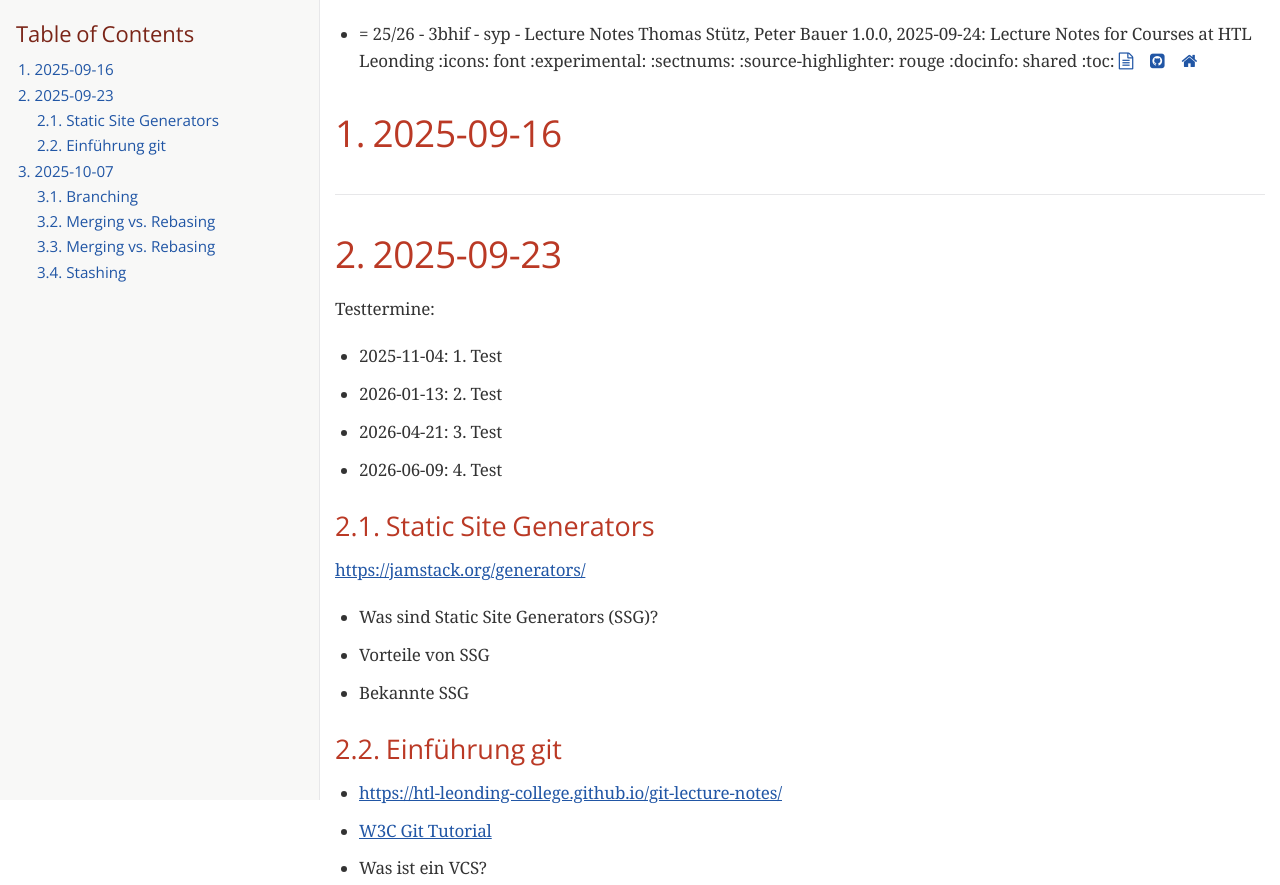
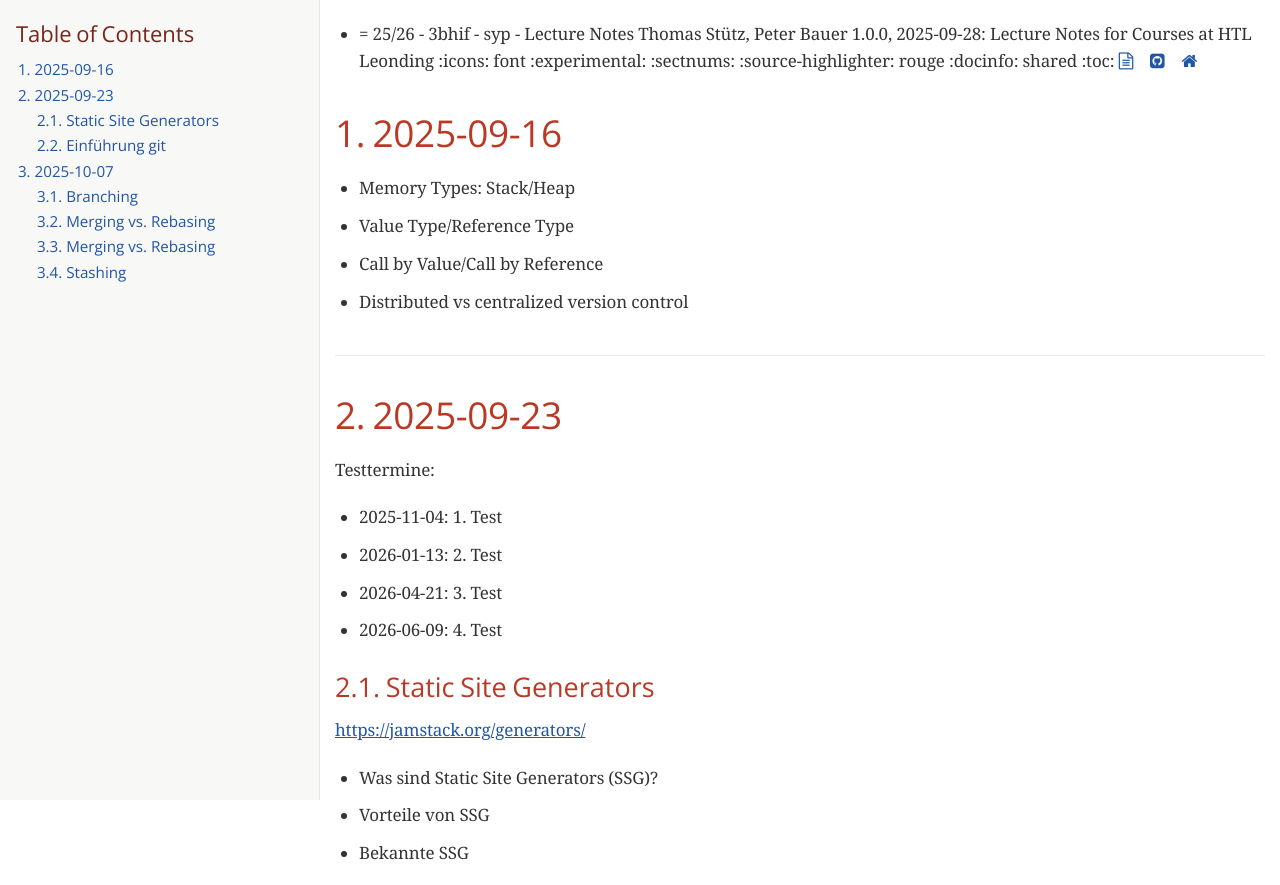
Before and after one commit to 2526-3bhif-syp/2526-3bhif-syp-lecture-notes, a plain HTML site: page index.html in a window 1280 px wide. Shown: the top 885 px of the page. Drawn offline with nearby package versions, Linux system fonts and the light colour scheme; a web font is replaced by a local one.

Commit message:
Deploying to gh-pages from @ 2526-3bhif-syp/2526-3bhif-syp-lecture-notes@055a049041bc5771b8d64300de157640dfcc8e3c 🚀

```diff
--- a/index.html
+++ b/index.html
@@ -473,7 +473,7 @@ body.book #toc,body.book #preamble,body.book h1.sect0,body.book .sect1>h2{page-b
 <li>
 <p>= 25/26 - 3bhif - syp - Lecture Notes
 Thomas Stütz, Peter Bauer
-1.0.0, 2025-09-24: Lecture Notes for Courses at HTL Leonding
+1.0.0, 2025-09-28: Lecture Notes for Courses at HTL Leonding
 :icons: font
 :experimental:
 :sectnums:
@@ -489,7 +489,22 @@ Thomas Stütz, Peter Bauer
 <div class="sect1">
 <h2 id="_2025_09_16"><a class="anchor" href="#_2025_09_16"></a>1. 2025-09-16</h2>
 <div class="sectionbody">
-
+<div class="ulist">
+<ul>
+<li>
+<p>Memory Types: Stack/Heap</p>
+</li>
+<li>
+<p>Value Type/Reference Type</p>
+</li>
+<li>
+<p>Call by Value/Call by Reference</p>
+</li>
+<li>
+<p>Distributed vs centralized version control</p>
+</li>
+</ul>
+</div>
 </div>
 </div>
 <div class="sect1">
@@ -756,7 +771,7 @@ Thomas Stütz, Peter Bauer
 </div>
 <div id="footer">
 <div id="footer-text">
-Last updated 2025-09-24 09:13:30 UTC
+Last updated 2025-09-28 18:01:56 UTC
 </div>
 </div>
 </body>
```
Also changed, not shown: demo.html (+2 -2 lines), minutes-of-meeting.html (+2 -2 lines), sysspec.html (+2 -2 lines).
